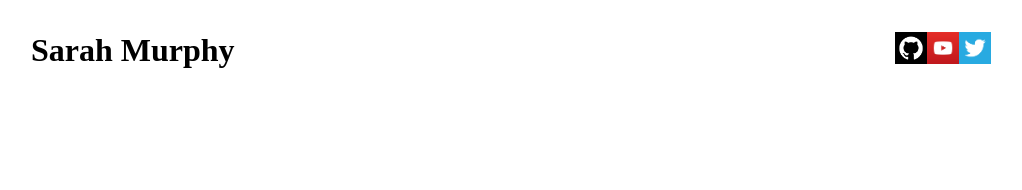
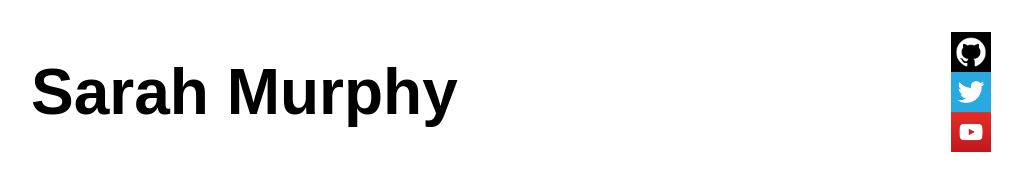
Before and after one commit to msarah/CSS2019, a plain HTML site: page 009_fundamentals_of_layouts/06_FLEXBOX/02_container_properties/03_align_content/index.html in a window 1280 px wide. Shown: the whole page, without its empty margins (129-1151 px from the left). Drawn offline with Linux system fonts and the light colour scheme; a web font is replaced by a local one.

Commit message:
makes more changes

```diff
--- a/009_fundamentals_of_layouts/06_FLEXBOX/02_container_properties/03_align_content/index.html
+++ b/009_fundamentals_of_layouts/06_FLEXBOX/02_container_properties/03_align_content/index.html
@@ -1,22 +1,26 @@
 <!DOCTYPE html>
 <html lang="en">
+
 <head>
   <meta charset="UTF-8">
   <meta name="viewport" content="width=device-width, initial-scale=1.0">
   <meta http-equiv="X-UA-Compatible" content="ie=edge">
+  <link href="https://fonts.googleapis.com/css?family=Muli:300,400,700" rel="stylesheet">
   <link rel="stylesheet" href="main.css">
   <title>Document</title>
 </head>
+
 <body>
 
   <header>
     <h1 class="title">Sarah Murphy</h1>
     <div class="social-links-container">
-      <a href="https://github.com/msarah"><img src="images/github-icon.png" alt="github"></a>
-      <a href="https://www.youtube.com/channel/UCO-pTnQEKC-RygSeQYpGhLg"><img src="images/youtube-icon.png" alt="youtube"></a>
-      <a href=""><img src="images/twitter-icon.png" alt="twitter"></a>
+      <a href="https://github.com/msarah" class="social-link" id="github"></a>
+      <a href="https://twitter.com/msarahlf" class="social-link" id="twitter"></a>
+      <a href="https://www.youtube.com/channel/UCO-pTnQEKC-RygSeQYpGhLg" class="social-link" id="youtube"></a>
     </div>
   </header>
 
 </body>
+
 </html>
--- a/009_fundamentals_of_layouts/06_FLEXBOX/02_container_properties/03_align_content/main.css
+++ b/009_fundamentals_of_layouts/06_FLEXBOX/02_container_properties/03_align_content/main.css
@@ -3,6 +3,8 @@
   padding: 0;
   border: 0;
   margin: 0;
+  font-family: 'Muli', sans-serif;
+  /* border: 1px solid red; */
 }
 
 body {
@@ -15,13 +17,40 @@ header {
   justify-content: space-between;
 }
 
-.title {}
+.title {
+  font-size: 4rem;
+  display: flex;
+  align-items: center;
+}
 
 .social-links-container {
   display: flex;
-  justify-content: flex-end;
+  flex-direction: column;
+  justify-content: flex-start;
 }
 
-.social-links-container img {
-  width: 2rem;
+.social-link {
+  width: 2.5rem;
+  height: 2.5rem;
+  background-repeat: no-repeat;
+  background-size: cover;
+  transition: border-radius 300ms
 }
+
+.social-link:hover {
+  border-radius: 50%;
+}
+
+/* using a background image on links is much better than embedding an img tag
+    because it doesn't mess with the spacing when defining layout */
+#github {
+  background-image: url(images/github-icon.png);
+}
+
+#twitter {
+  background-image: url(images/twitter-icon.png);
+}
+
+#youtube {
+  background-image: url(images/youtube-icon.png);
+}
```
